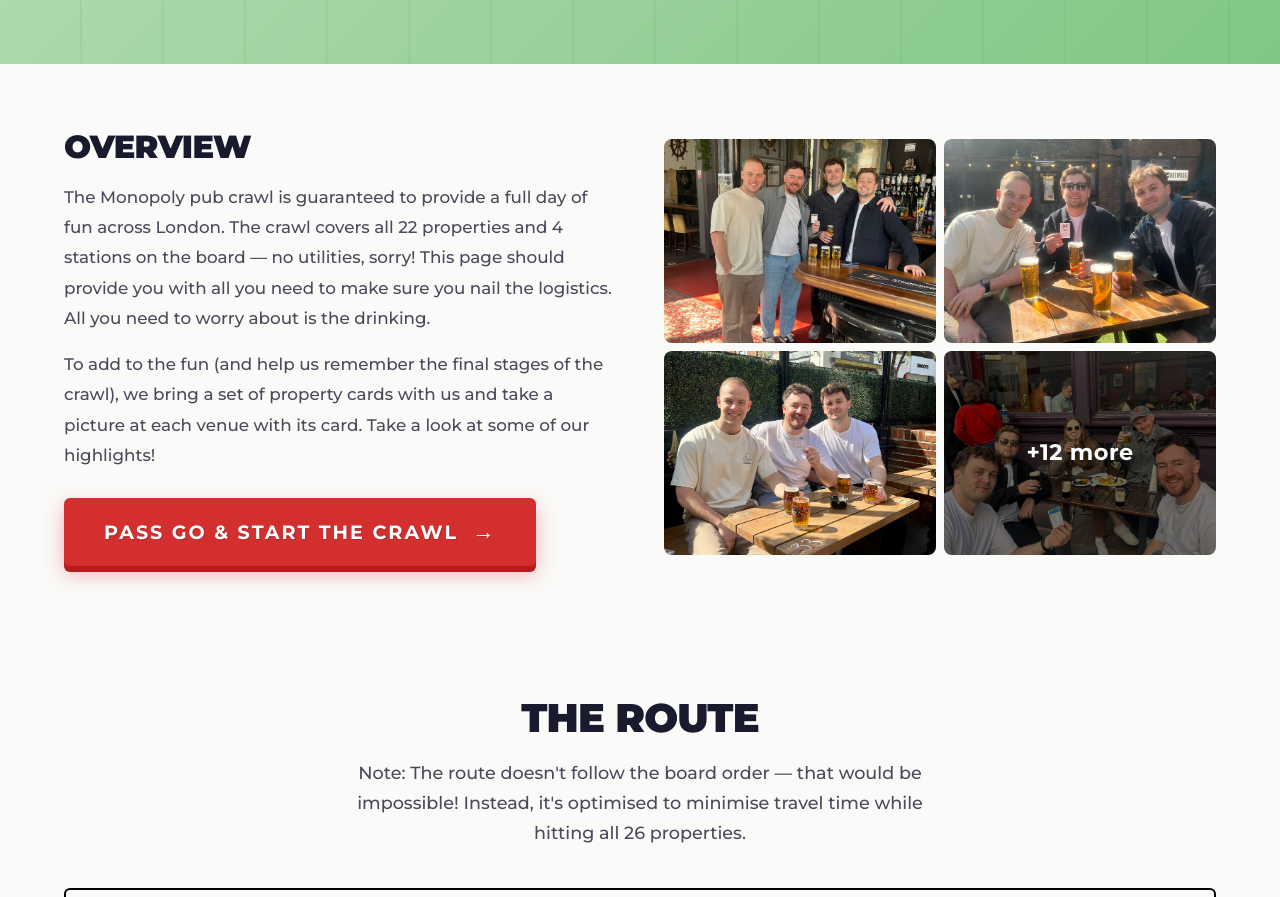
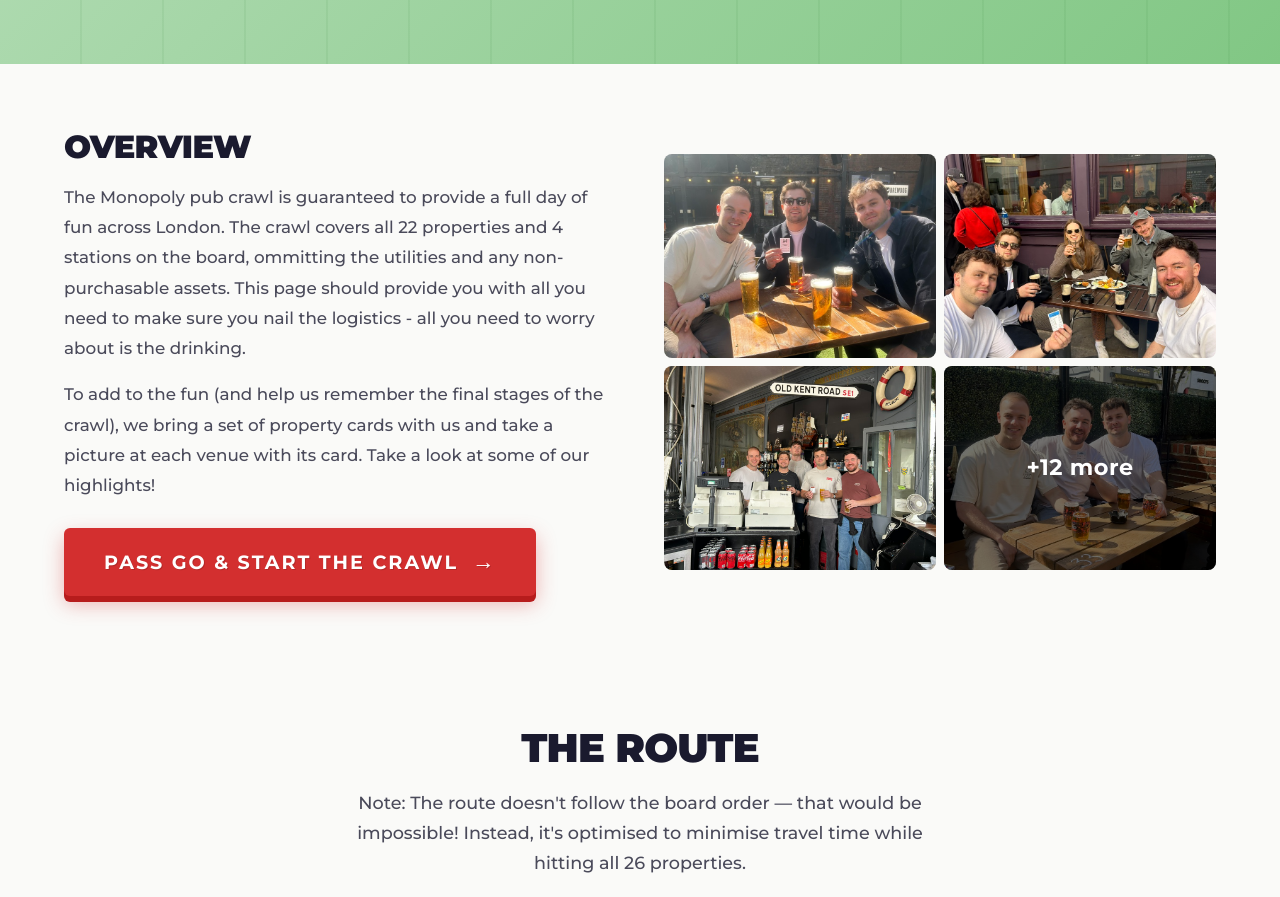
Before and after one commit to robbiebridges8-cpu/monopoly-pub-crawl, a React (Vite) app: page / in a window 1280 px wide. Shown: the part 880-1777 px from the top of the page. Built offline with nearby package versions, Linux system fonts and the light colour scheme; no server answers.

Commit message:
Reorder gallery photos and update overview text
Co-Authored-By: Claude Opus 4.5 <noreply@anthropic.com>

```diff
--- a/src/components/Overview.jsx
+++ b/src/components/Overview.jsx
@@ -4,14 +4,14 @@ import GalleryModal from './GalleryModal'
 // Change the `position` value to reorder photos. Lower numbers appear first.
 // Add a `caption` to describe each photo.
 const galleryImages = [
-  { id: 1, position: 1, src: '/gallery/8F725D54-8E6D-4B39-9A2D-8D8F5502D9C3_1_105_c.jpeg', alt: 'Pub crawl photo 1', caption: 'Lord Nelson, Old Kent Road' },
-  { id: 2, position: 2, src: '/gallery/78A3634A-2069-48B6-9072-2E99B0C0E2A8_1_105_c.jpeg', alt: 'Pub crawl photo 2', caption: 'The Minories, Fenchurch St Station' },
-  { id: 3, position: 3, src: '/gallery/20A75E76-D036-4A50-803B-3A473A2E127B_1_105_c.jpeg', alt: 'Pub crawl photo 3', caption: 'Camden Head, The Angel, Islington' },
-  { id: 4, position: 4, src: '/gallery/28EF936C-43E5-4901-BFBF-A601157861AC_1_105_c.jpeg', alt: 'Pub crawl photo 4', caption: 'The Burlington Arms, Mayfair' },
+  { id: 1, position: 8, src: '/gallery/8F725D54-8E6D-4B39-9A2D-8D8F5502D9C3_1_105_c.jpeg', alt: 'Pub crawl photo 1', caption: 'Lord Nelson, Old Kent Road' },
+  { id: 2, position: 1, src: '/gallery/78A3634A-2069-48B6-9072-2E99B0C0E2A8_1_105_c.jpeg', alt: 'Pub crawl photo 2', caption: 'The Minories, Fenchurch St Station' },
+  { id: 3, position: 4, src: '/gallery/20A75E76-D036-4A50-803B-3A473A2E127B_1_105_c.jpeg', alt: 'Pub crawl photo 3', caption: 'Camden Head, The Angel, Islington' },
+  { id: 4, position: 2, src: '/gallery/28EF936C-43E5-4901-BFBF-A601157861AC_1_105_c.jpeg', alt: 'Pub crawl photo 4', caption: 'The Burlington Arms, Mayfair' },
   { id: 5, position: 5, src: '/gallery/F0567A52-D8FA-4A58-828E-E62A643ECE8B_1_105_c.jpeg', alt: 'Pub crawl photo 5', caption: 'The Ship & Shovell, Northumberland Avenue' },
   { id: 6, position: 6, src: '/gallery/1342BC09-1AB5-42A5-9B15-4B8DCC6DE2C7_1_102_a.jpeg', alt: 'Pub crawl photo 6', caption: 'The Wellington, Strand' },
   { id: 8, position: 7, src: '/gallery/6C7D77A7-F415-4CFA-BB39-09EC93C37DC2_1_105_c.jpeg', alt: 'Pub crawl photo 7', caption: 'The Coach House, Coventry Street' },
-  { id: 9, position: 8, src: '/gallery/32813CA6-D5C7-486D-BD04-E568B1743708_1_105_c.jpeg', alt: 'Pub crawl photo 8', caption: 'Lord Nelson, Old Kent Road' },
+  { id: 9, position: 3, src: '/gallery/32813CA6-D5C7-486D-BD04-E568B1743708_1_105_c.jpeg', alt: 'Pub crawl photo 8', caption: 'Lord Nelson, Old Kent Road' },
   { id: 10, position: 9, src: '/gallery/9E4BE2F7-67B3-464F-A06B-5572CDCAC145_1_105_c.jpeg', alt: 'Pub crawl photo 9', caption: 'The Minories, Fenchurch St Station' },
   { id: 12, position: 10, src: '/gallery/BE85F918-8665-485D-B32F-AAA3961B1281_1_105_c.jpeg', alt: 'Pub crawl photo 10', caption: 'Camden Head, The Angel, Islington' },
   { id: 13, position: 11, src: '/gallery/4716FCDC-5FA7-4E08-921C-9B8EB4921DDC_1_105_c.jpeg', alt: 'Pub crawl photo 11', caption: 'The Castle, Pentonville Road' },
@@ -46,7 +46,7 @@ export default function Overview() {
           <div className="overview-text">
             <h2 className="overview-heading">Overview</h2>
             <p className="overview-body">
-              The Monopoly pub crawl is guaranteed to provide a full day of fun across London. The crawl covers all 22 properties and 4 stations on the board — no utilities, sorry! This page should provide you with all you need to make sure you nail the logistics. All you need to worry about is the drinking.
+              The Monopoly pub crawl is guaranteed to provide a full day of fun across London. The crawl covers all 22 properties and 4 stations on the board, ommitting the utilities and any non-purchasable assets. This page should provide you with all you need to make sure you nail the logistics - all you need to worry about is the drinking.
             </p>
             <p className="overview-body">
               To add to the fun (and help us remember the final stages of the crawl), we bring a set of property cards with us and take a picture at each venue with its card. Take a look at some of our highlights!
```
